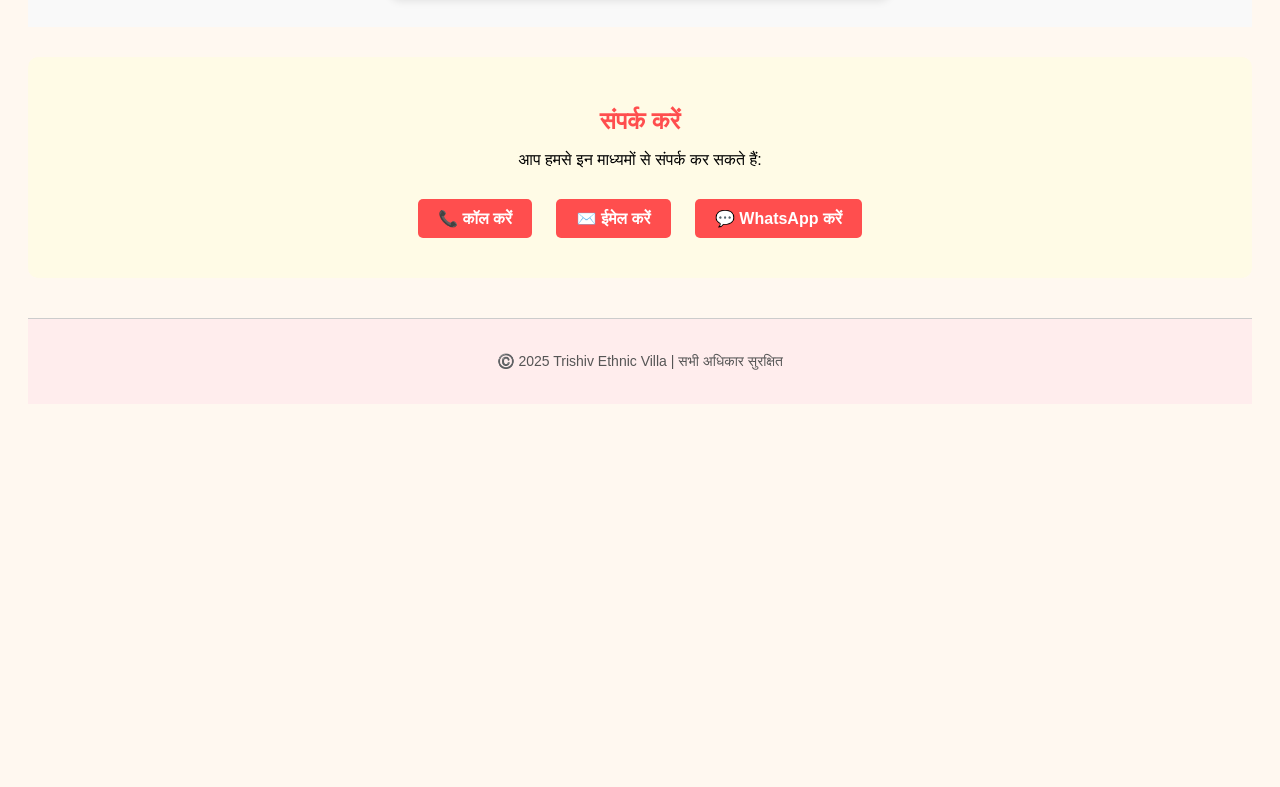
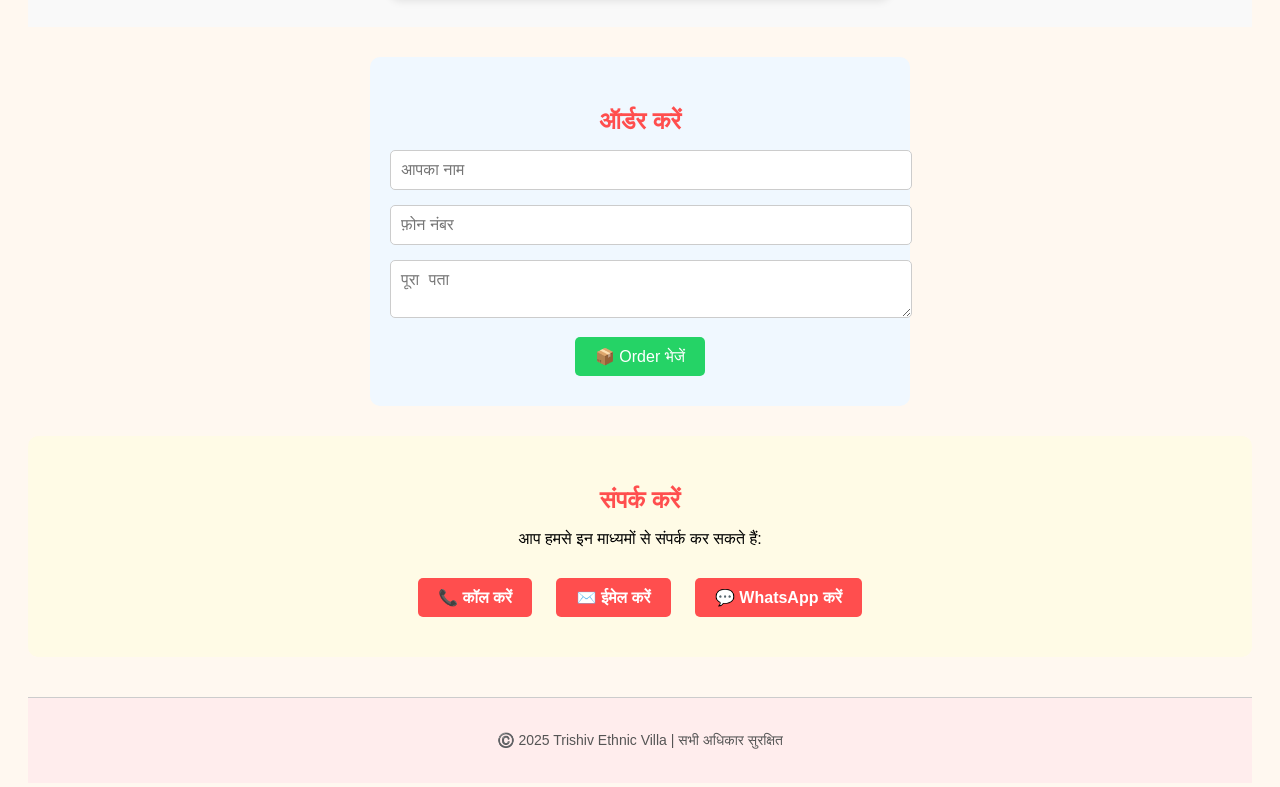
Before and after one commit to khannafabrics/TrishivWebsite, a plain HTML site: page index.html in a window 1280 px wide. Shown: the part 2618-3405 px from the top of the page. Before the commit the page ends 3050 px from the top, so only its background shows below. Drawn offline with Linux system fonts and the light colour scheme.

Commit message:
Add files via upload

```diff
--- a/index.html
+++ b/index.html
@@ -5,6 +5,42 @@
   <title>Trishiv Ethnic Villa</title>
   <meta name="viewport" content="width=device-width, initial-scale=1.0">
   <link rel="stylesheet" href="style.css">
+  <style>
+    .order-form {
+      background-color: #f0f8ff;
+      padding: 30px 20px;
+      margin-top: 30px;
+      border-radius: 10px;
+      max-width: 500px;
+      margin-left: auto;
+      margin-right: auto;
+    }
+    .order-form h2 {
+      color: #ff4e4e;
+      font-size: 24px;
+      margin-bottom: 15px;
+    }
+    .order-form input, .order-form textarea {
+      width: 100%;
+      padding: 10px;
+      margin-bottom: 15px;
+      border-radius: 5px;
+      border: 1px solid #ccc;
+      font-size: 16px;
+    }
+    .order-form button {
+      background-color: #25D366;
+      color: white;
+      padding: 10px 20px;
+      border: none;
+      border-radius: 5px;
+      font-size: 16px;
+      cursor: pointer;
+    }
+    .order-form button:hover {
+      background-color: #1ebd5f;
+    }
+  </style>
 </head>
 <body>
 
@@ -36,6 +72,17 @@
     </div>
   </section>
 
+  <!-- ऑर्डर फॉर्म -->
+  <section class="order-form">
+    <h2>ऑर्डर करें</h2>
+    <form onsubmit="sendToWhatsApp(); return false;">
+      <input type="text" id="name" placeholder="आपका नाम" required>
+      <input type="text" id="phone" placeholder="फ़ोन नंबर" required>
+      <textarea id="address" placeholder="पूरा पता" required></textarea>
+      <button type="submit">📦 Order भेजें</button>
+    </form>
+  </section>
+
   <!-- संपर्क करें -->
   <section class="contact">
     <h2>संपर्क करें</h2>
@@ -50,5 +97,21 @@
     <p>©️ 2025 Trishiv Ethnic Villa | सभी अधिकार सुरक्षित</p>
   </footer>
 
+  <script>
+    function sendToWhatsApp() {
+      var name = document.getElementById("name").value;
+      var phone = document.getElementById("phone").value;
+      var address = document.getElementById("address").value;
+
+      var message = "*New Order Received*\n"
+                  + "👤 नाम: " + name + "\n"
+                  + "📱 फ़ोन: " + phone + "\n"
+                  + "🏠 पता: " + address;
+
+      var whatsappURL = "https://wa.me/919216044335?text=" + encodeURIComponent(message);
+      window.open(whatsappURL, '_blank');
+    }
+  </script>
+
 </body>
 </html>
```
